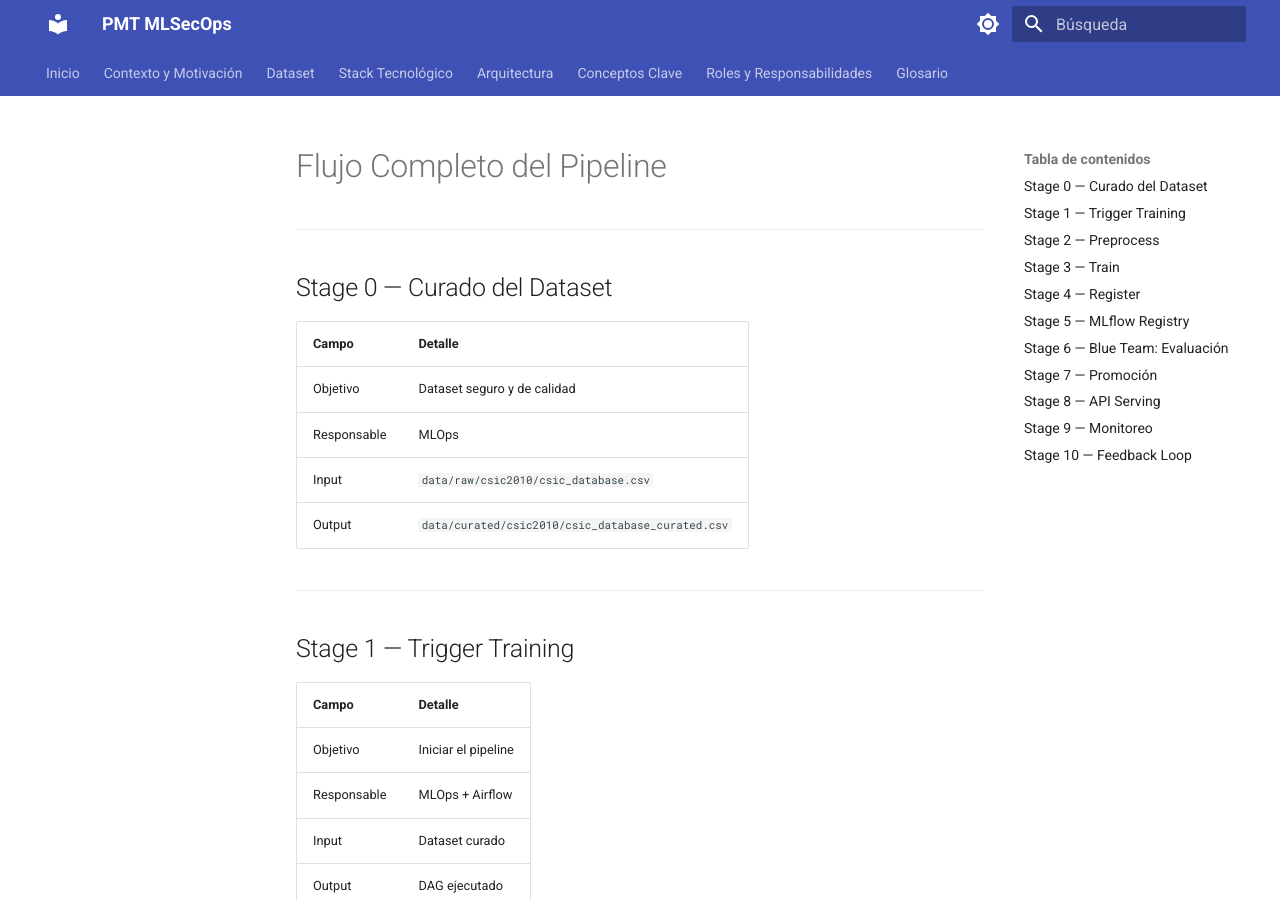
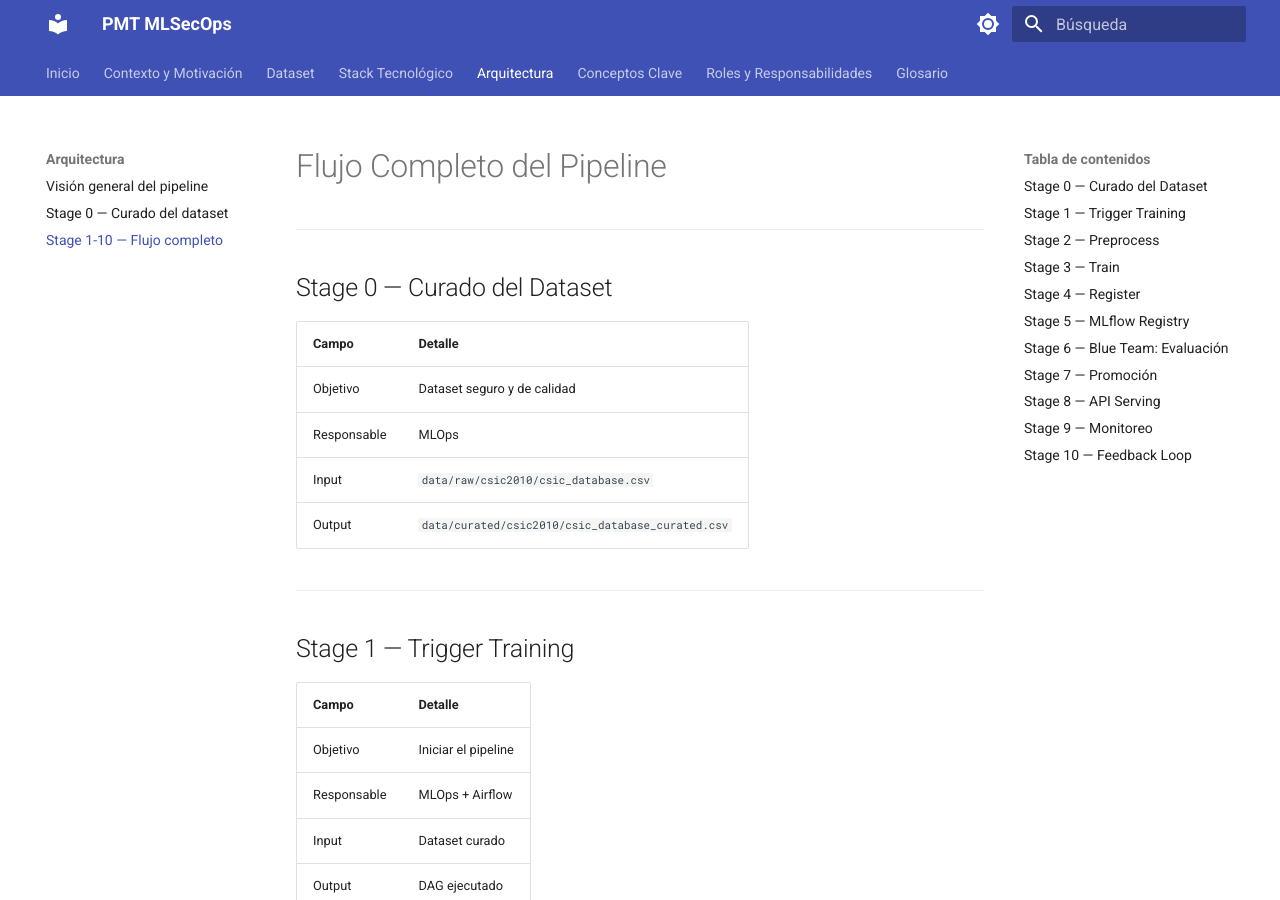
Before and after one commit to permotion/pmt_mlsecops, an MkDocs documentation site: the page built from docs/flujo_completo.md, in a window 1280 px wide and 900 px high. Built offline with MkDocs 1.6.1 and Material for MkDocs 9.7.7, drawn with Linux system fonts in a browser that asks for light colours; some of the changed lines change nothing that is shown.

Commit message:
fix: remove docs/ prefix from nav paths in mkdocs.yml

```diff
--- a/mkdocs.yml
+++ b/mkdocs.yml
@@ -36,24 +36,24 @@ theme:
 nav:
   - Inicio: index.md
   - Contexto y Motivación:
-    - Contexto: docs/contexto.md
-    - Objetivos: docs/objetivos.md
+    - Contexto: contexto.md
+    - Objetivos: objetivos.md
   - Dataset:
-    - CSIC 2010: docs/dataset.md
-  - Stack Tecnológico: docs/stack.md
+    - CSIC 2010: dataset.md
+  - Stack Tecnológico: stack.md
   - Arquitectura:
-    - Visión general del pipeline: docs/arquitectura.md
-    - Stage 0 — Curado del dataset: docs/stage_0_curacion.md
-    - Stage 1-10 — Flujo completo: docs/flujo_completo.md
+    - Visión general del pipeline: arquitectura.md
+    - Stage 0 — Curado del dataset: stage_0_curacion.md
+    - Stage 1-10 — Flujo completo: flujo_completo.md
   - Conceptos Clave:
-    - MLOps y gobernanza: docs/conceptos_mlops.md
-    - Blue Team y Red Team: docs/conceptos_equipos.md
-    - Threshold calibration: docs/conceptos_threshold.md
+    - MLOps y gobernanza: conceptos_mlops.md
+    - Blue Team y Red Team: conceptos_equipos.md
+    - Threshold calibration: conceptos_threshold.md
   - Roles y Responsabilidades:
-    - Matriz RACI: docs/raci.md
-    - Blue Team Guide: docs/blue_team.md
-    - Red Team Guide: docs/red_team.md
-  - Glosario: docs/glosario.md
+    - Matriz RACI: raci.md
+    - Blue Team Guide: blue_team.md
+    - Red Team Guide: red_team.md
+  - Glosario: glosario.md
 
 markdown_extensions:
   - admonition
```
